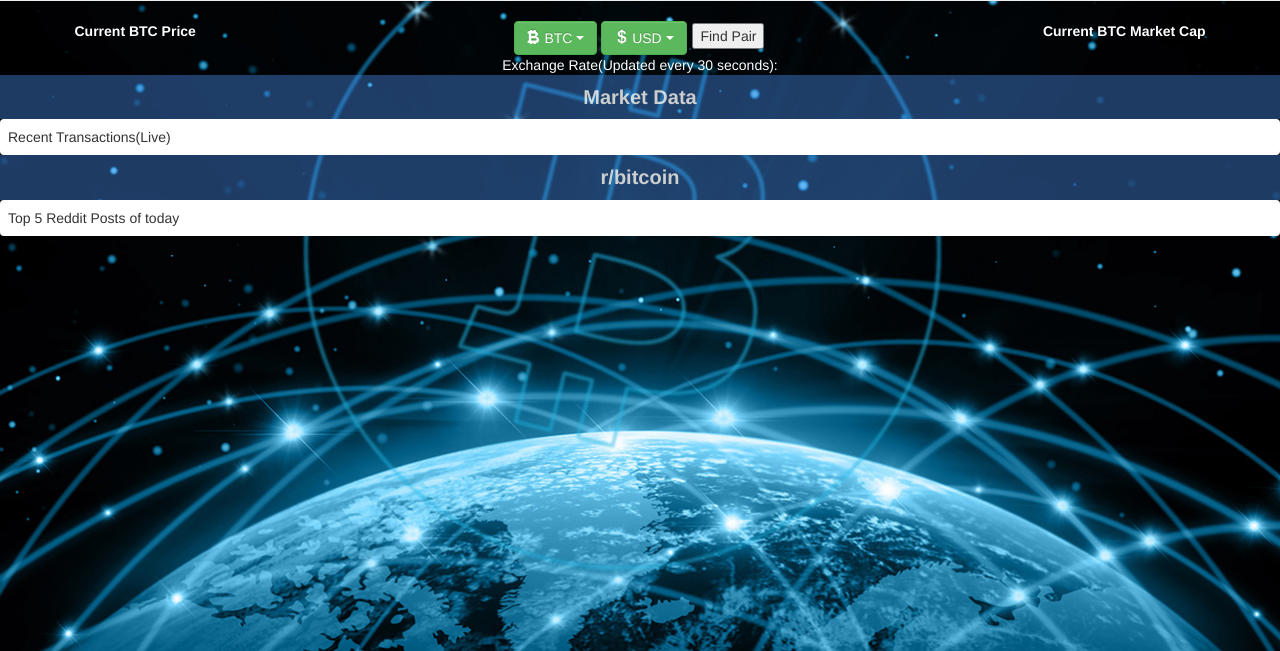
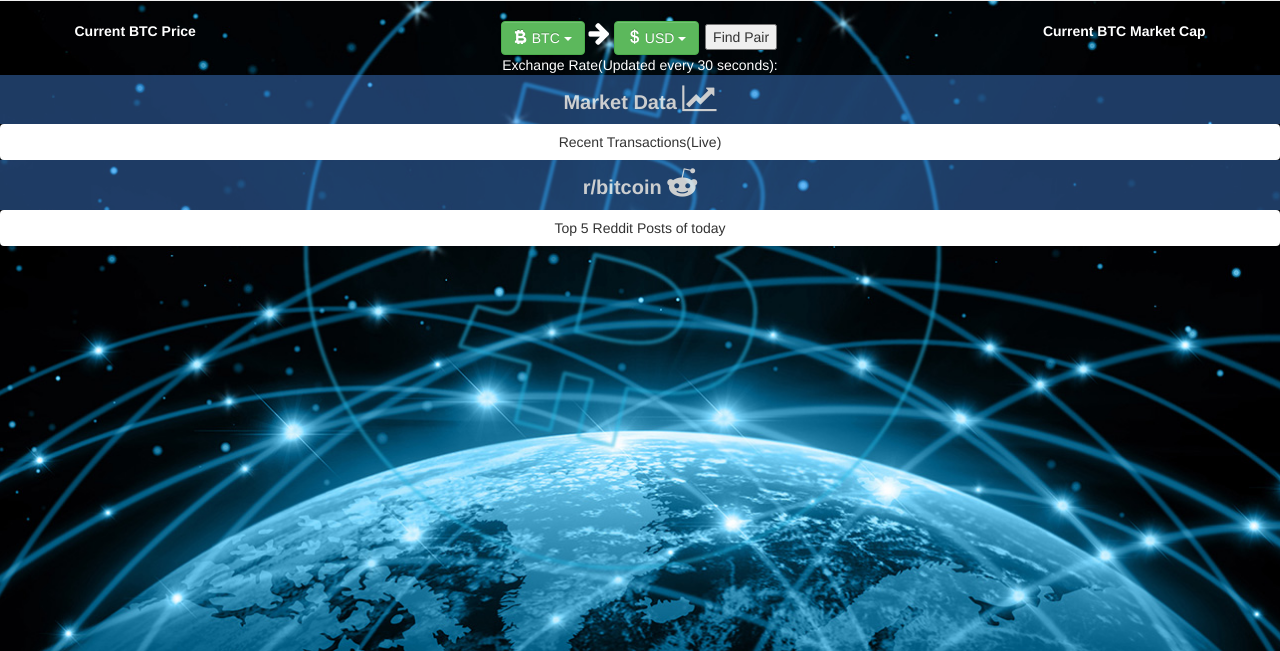
Before and after one commit to hrfischberg/ShapeShifts, a website: page index.html in a window 1280 px wide. Shown: the part 149-800 px from the top of the page. Drawn offline with nearby package versions, Linux system fonts and the light colour scheme; no server answers.

Commit message:
Style fixes and table alignment

```diff
--- a/index.html
+++ b/index.html
@@ -13,7 +13,7 @@
     <script src="https://code.highcharts.com/stock/modules/exporting.js"></script>
     <script src="reddit.min.js"></script>
     <link rel="stylesheet" href="https://cdnjs.cloudflare.com/ajax/libs/bootstrap-select/1.10.0/css/bootstrap-select.min.css">
-    <link rel="stylesheet" href="https://cdnjs.cloudflare.com/ajax/libs/font-awesome/4.4.0/css/font-awesome.min.css">
+    <link rel="stylesheet" href="https://maxcdn.bootstrapcdn.com/font-awesome/4.5.0/css/font-awesome.min.css">
     <script src="main.js"></script>
     <link rel="stylesheet" href="https://maxcdn.bootstrapcdn.com/bootstrap/3.3.6/css/bootstrap.min.css" integrity="sha384-1q8mTJOASx8j1Au+a5WDVnPi2lkFfwwEAa8hDDdjZlpLegxhjVME1fgjWPGmkzs7" crossorigin="anonymous">
     <link rel="stylesheet" href="style.css">
@@ -73,6 +73,7 @@
                 <option value="ppc">PPC</option>
                 <option value="nvc">NVC</option>
             </select>
+            <i class="fa fa-arrow-right" id="exchangeButton"></i>
             <select id="coinTwo" class="selectpicker" data-live-search="true" data-width="fit">
                 <option value="usdt" data-icon="glyphicon glyphicon-usd">USD</option>
                 <option value="ltc">LTC</option>
@@ -123,16 +124,14 @@
       </div>
   </div>
   <div class="row-fluid" id="row1">
-        <div id="recents">Market Data</div>
+        <div id="recents">Market Data <i class="fa fa-line-chart" id="chartIcon"></i></div>
   </div>
   <div class="row">
     <div class="col-xl-4 col-lg-12 col-md-12 col-sm-12 reset">
       <div class="panel panel-primary">
           <table class="table table-bordered">
             <thead>
-              <tr>
-                <th id="transactionHeader">Recent Transactions(Live)</th>
-              </tr>
+                <th colspan="5" id="transactionHeader">Recent Transactions(Live)</th>
             </thead>
             <tbody>
               <tr id="txs">
@@ -143,16 +142,14 @@
     </div>
   </div>
   <div class="row-fluid" id="row2">
-    <div id="rbtc">r/bitcoin</div>
+    <div id="rbtc">r/bitcoin <i class="fa fa-reddit-alien" id="alien"></i></div>
   </div>
   <div class="row">
     <div class="col-xl-4 col-lg-12 col-md-12 col-sm-12 reset">
       <div class="panel panel-primary">
           <table class="table table-bordered">
             <thead>
-              <tr>
-                <th id="redditHeader">Top 5 Reddit Posts of today</th>
-              </tr>
+                <th colspan="5" id="redditHeader">Top 5 Reddit Posts of today</th>
             </thead>
             <tbody>
               <tr id="reddit">
--- a/main.js
+++ b/main.js
@@ -20,23 +20,29 @@ function transactions () {
 }
 
 function compare() {
-  console.log('compare');
+  // console.log('compare');
   $.getJSON("https://www.shapeshift.io/marketinfo/" + $("#coinOne").val() + "_" + $("#coinTwo").val()).then(function(price) {
       if ($("#coinOne").val() === $("#coinTwo").val()) {
-          $("#selectedPair").empty();
+          // $("#selectedPair").empty();
           alert("Please change pair!");
       } else {
-          $("#selectedPair").html(price.pair);
           $("#exchangeRate").html(price.rate);
-
-          var val = localStorage.getItem(price.pair);
-          var count = Number( val )+1;
-          localStorage.setItem(price.pair, count);
       }
   }, function(e) {
       alert("There was an error! Check lines 25 through 36.", e);
   });
 };
+
+// $(function() {
+//     $('#coinOne').on('load', function() {
+//         localStorage.setItem('coinOneChoice', this.value);
+//     });
+//     if(localStorage.getItem('coinOneChoice')){
+//         $('#coinOne').val(localStorage.getItem('coinOneChoice'));
+//     }
+// });
+
+
 
 $.getJSON("https://coincap.io/history/BTC", function(data) {
   $(".container").highcharts("StockChart", {
@@ -91,11 +97,11 @@ $("#priceFinder").on("click", function() {
     size: 5
   });
 
-$("#priceFinder").on('click', function(){
-  var currencies = '';
-  $('button[data-id]').each(function(i) {
-    currencies += $(this).attr('title');
-  });
-  console.log(currencies);
+// $("#priceFinder").on('click', function(){
+//   var currencies = '';
+//   $('button[data-id]').each(function(i) {
+//     currencies += $(this).attr('title');
+//   });
+//   console.log("Dize", currencies);
+// });
 });
-});
--- a/public/style.css
+++ b/public/style.css
@@ -1,3 +1,13 @@
+html {
+  background: url(background1.jpg) no-repeat center center fixed;
+  -webkit-background-size: cover;
+  -moz-background-size: cover;
+  -o-background-size: cover;
+  background-size: cover;
+  opacity: 1;
+  overflow-y: scroll;
+}
+
 .container-fluid{
   background-color: transparent;
 }
@@ -10,23 +20,17 @@
   border: none;
 }
 
-html {
-  background: url(background1.jpg) no-repeat center center fixed;
-  -webkit-background-size: cover;
-  -moz-background-size: cover;
-  -o-background-size: cover;
-  background-size: cover;
-  opacity: 1;
-  overflow-y: scroll;
-}
-
-
 body {
   background: none;
 }
 
-body,html{
-  box-sizing: border-box;
+#exchangeButton{
+  font-size: 25px;
+  color:white;
+}
+
+#alien{
+  font-size: 30px;
 }
 
 .container-fluid{
@@ -95,14 +99,16 @@ table{
   background-color: whitesmoke;
 }
 
-#txs{
+#transactionHeader{
   text-align: center;
-  list-style: none;
-  width: 100%;
 }
 
-.no-padding {
-  padding: 0;
+#chartIcon {
+  font-size: 30px;
+}
+
+#txs{
+  list-style: none;
 }
 
 .panel-primary {
@@ -142,10 +148,14 @@ table{
   font-weight: 700;
 }
 
+#redditHeader {
+  text-align: center;
+}
+
 #txs img {
   width: 35px;
   height: 35px;
-  margin: 5px;
+  margin: 3px;
 }
 
 #txs td {
@@ -154,7 +164,7 @@ table{
 
 .fa-arrow-circle-o-right:before{
   font-size: 15px;
-  margin: 3px;
+  margin-right: 8px;
 }
 
 .jumbotron {
@@ -162,6 +172,6 @@ table{
   padding: 0;
   background-color: white;
 }
-.row {
+/*.row {
   margin-right: -15px;
-}
+}*/
--- a/style.css
+++ b/style.css
@@ -1,3 +1,13 @@
+html {
+  background: url(background1.jpg) no-repeat center center fixed;
+  -webkit-background-size: cover;
+  -moz-background-size: cover;
+  -o-background-size: cover;
+  background-size: cover;
+  opacity: 1;
+  overflow-y: scroll;
+}
+
 .container-fluid{
   background-color: transparent;
 }
@@ -10,23 +20,17 @@
   border: none;
 }
 
-html {
-  background: url(background1.jpg) no-repeat center center fixed;
-  -webkit-background-size: cover;
-  -moz-background-size: cover;
-  -o-background-size: cover;
-  background-size: cover;
-  opacity: 1;
-  overflow-y: scroll;
-}
-
-
 body {
   background: none;
 }
 
-body,html{
-  box-sizing: border-box;
+#exchangeButton{
+  font-size: 25px;
+  color:white;
+}
+
+#alien{
+  font-size: 30px;
 }
 
 .container-fluid{
@@ -95,14 +99,16 @@ table{
   background-color: whitesmoke;
 }
 
-#txs{
+#transactionHeader{
   text-align: center;
-  list-style: none;
-  width: 100%;
 }
 
-.no-padding {
-  padding: 0;
+#chartIcon {
+  font-size: 30px;
+}
+
+#txs{
+  list-style: none;
 }
 
 .panel-primary {
@@ -142,10 +148,14 @@ table{
   font-weight: 700;
 }
 
+#redditHeader {
+  text-align: center;
+}
+
 #txs img {
   width: 35px;
   height: 35px;
-  margin: 5px;
+  margin: 3px;
 }
 
 #txs td {
@@ -154,7 +164,7 @@ table{
 
 .fa-arrow-circle-o-right:before{
   font-size: 15px;
-  margin: 3px;
+  margin-right: 8px;
 }
 
 .jumbotron {
@@ -162,6 +172,6 @@ table{
   padding: 0;
   background-color: white;
 }
-.row {
+/*.row {
   margin-right: -15px;
-}
+}*/
```
Also changed, not shown: public/index.html (+6 -9 lines), public/main.js (+20 -14 lines).
